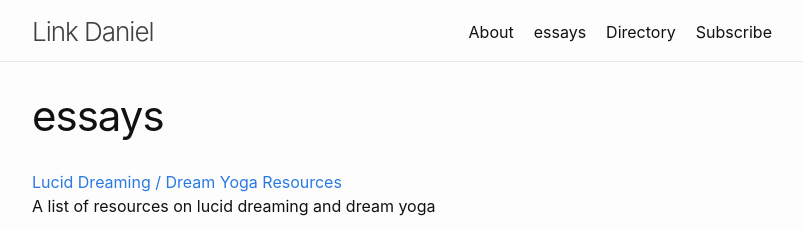
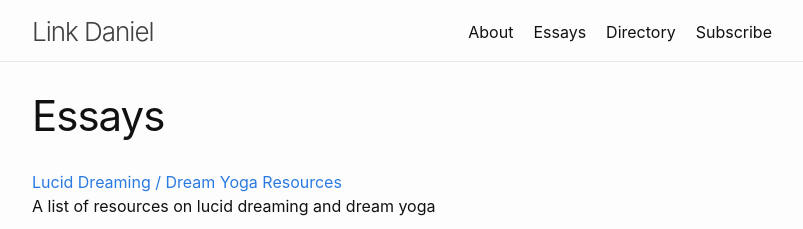
Before and after one commit to link-daniel/link.github.io, a Jekyll site: the page built from essays.md, in a window 1280 px wide. Shown: the top 229 px of the page, without its empty margins (238-1041 px from the left). Built offline with Jekyll 4.4.1, drawn with Linux system fonts in a browser that asks for light colours.

```diff
--- a/essays.md
+++ b/essays.md
@@ -1,6 +1,6 @@
 ---
 layout: page
-title: essays
+title: Essays
 permalink: /essays/
 ---
 
```
